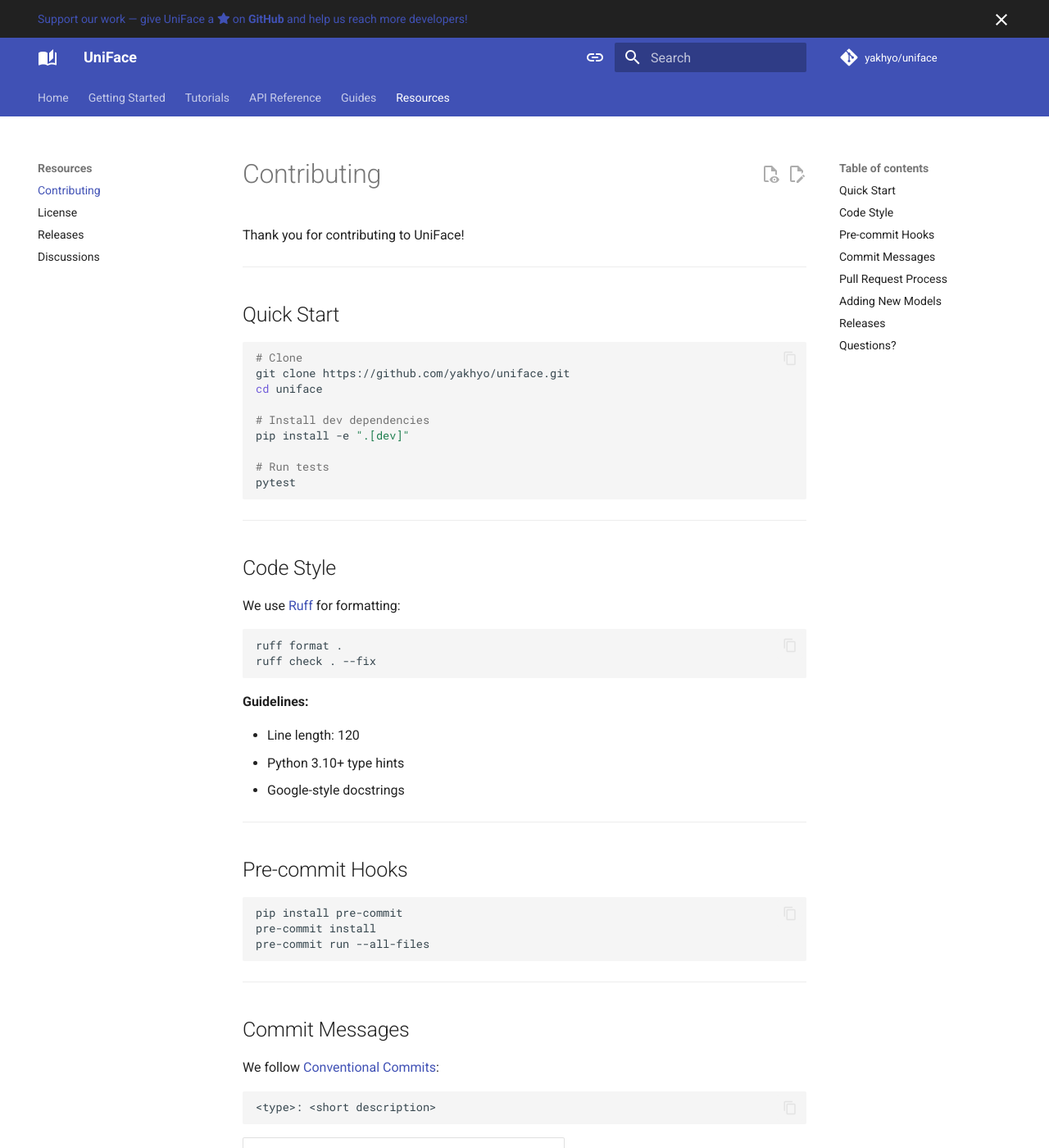
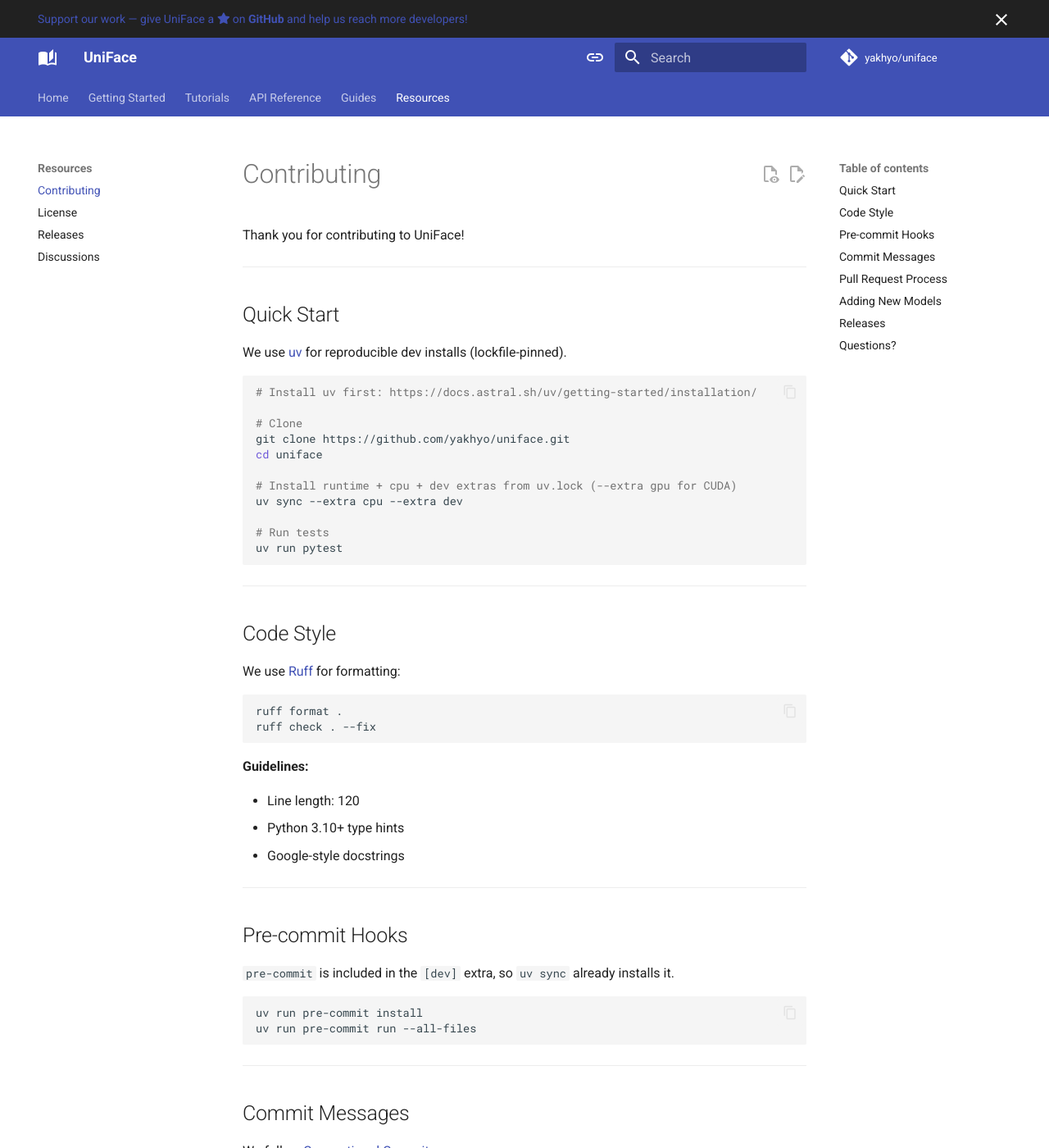
Before and after one commit to yakhyo/uniface, an MkDocs documentation site: the page built from docs/contributing.md, in a window 1280 px wide and 1400 px high. Shown: the whole window at 82% size. Built offline with MkDocs 1.6.1 and Material for MkDocs 9.7.7, drawn with Linux system fonts in a browser that asks for light colours; comment, search, counter and statistics services are not loaded.

Commit message:
build: Adopt uv with uv.lock and drop requirements.txt

````diff
--- a/docs/contributing.md
+++ b/docs/contributing.md
@@ -6,16 +6,20 @@ Thank you for contributing to UniFace!
 
 ## Quick Start
 
+We use [uv](https://docs.astral.sh/uv/) for reproducible dev installs (lockfile-pinned).
+
 ```bash
+# Install uv first: https://docs.astral.sh/uv/getting-started/installation/
+
 # Clone
 git clone https://github.com/yakhyo/uniface.git
 cd uniface
 
-# Install dev dependencies
-pip install -e ".[dev]"
+# Install runtime + cpu + dev extras from uv.lock (--extra gpu for CUDA)
+uv sync --extra cpu --extra dev
 
 # Run tests
-pytest
+uv run pytest
 ```
 
 ---
@@ -39,10 +43,11 @@ ruff check . --fix
 
 ## Pre-commit Hooks
 
+`pre-commit` is included in the `[dev]` extra, so `uv sync` already installs it.
+
 ```bash
-pip install pre-commit
-pre-commit install
-pre-commit run --all-files
+uv run pre-commit install
+uv run pre-commit run --all-files
 ```
 
 ---
````
Also changed, not shown: CONTRIBUTING.md (+13 -7 lines), pyproject.toml (+4 -4 lines), requirements.txt (deleted, +0 -9 lines), 4 other files.
